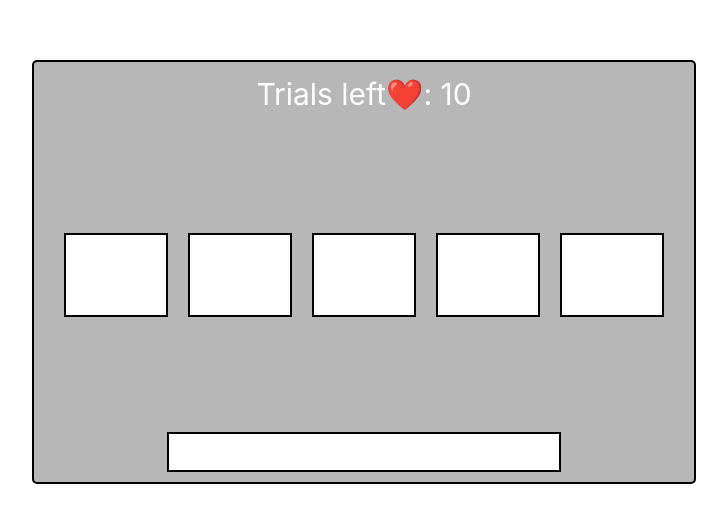
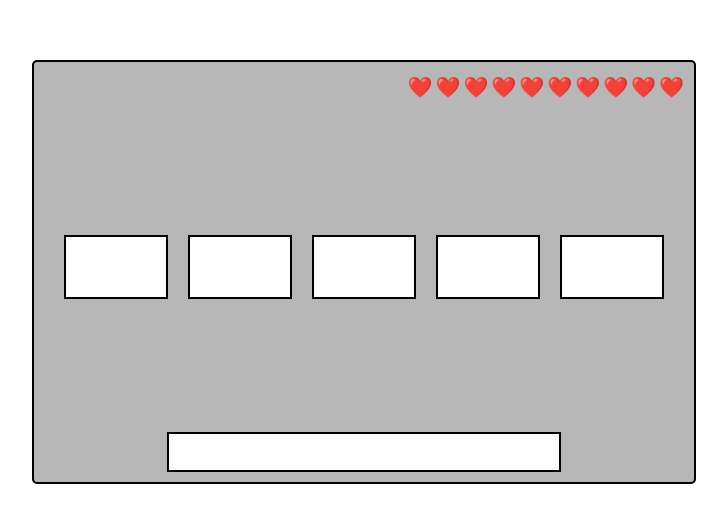
Before and after one commit to simran-saini-zs/TypeScript, a React (Vite) app: page / in a window 1280 px wide. Shown: the part 128-650 px from the top of the page, without its empty margins (276-1003 px from the left). Built offline with nearby package versions, Linux system fonts and the light colour scheme.

Commit message:
Added lives

```diff
--- a/src/Game.css
+++ b/src/Game.css
@@ -18,7 +18,7 @@
 }
 .output-box{
     margin: 10px;
-    height: 80px;
+    height: 60px;
     width: 100px;
     background-color: white;
     border: 2px solid black;
@@ -33,8 +33,11 @@
     top: 50%;
 }
 .trials{
-    color: white;
-    font-size: 30px;
+    width: 100%;
+    display: flex;
+    font-size: 20px;
+    gap: 3px;
+    justify-content: flex-end;
 }
 .input input{
     border: 2px solid black;
--- a/src/GuessingGame.tsx
+++ b/src/GuessingGame.tsx
@@ -19,20 +19,20 @@ const GuessingGame: React.FC = () => {
     setName(event.target.value); // Update name in state
 
     if (Actual_Name.indexOf(Alpabet) !== -1) { // Check if the character is in the actual name
-      let arr = Name_arr + Alpabet;
+      const arr = Name_arr + Alpabet;
       if (Actual_Name.indexOf(arr) === 0) { // Check if the partial guess matches the start of Actual_Name
         setArr(arr); // Update guessed name
       } else {
         setTimeout(() => {
           setName((prev) => prev.slice(0, prev.length - 1)); // Remove the last character from the input after delay
-        }, 1000);
+        }, 500);
         setError(2); // Error: character is correct but in the wrong position
       }
     } else {
       alert("You lost one move");
       setTimeout(() => {
         setName((prev) => prev.slice(0, prev.length - 1)); // Remove the last character from the input after delay
-      }, 1000);
+      }, 500);
       setError(1); // Error: character is not in the name
       setGuess((prev) => prev - 1); // Decrease the number of guesses left
     }
@@ -50,7 +50,11 @@ const GuessingGame: React.FC = () => {
     <>
       {Number_of_guess !== 0 && Name_arr.length !== 5 ? (
         <div className='outer-cont'>
-          <div className="trials">Trials left❤️: {Number_of_guess}</div>
+          <div className="trials">
+          {Array(Number_of_guess).fill("❤️").map((_, i) => (
+           <span key={i} className="heart">❤️</span>
+           ))}
+           </div>
           <div className="output">
             {Array.from({ length: 5 }).map((ele, idx) => {
               return (
```
